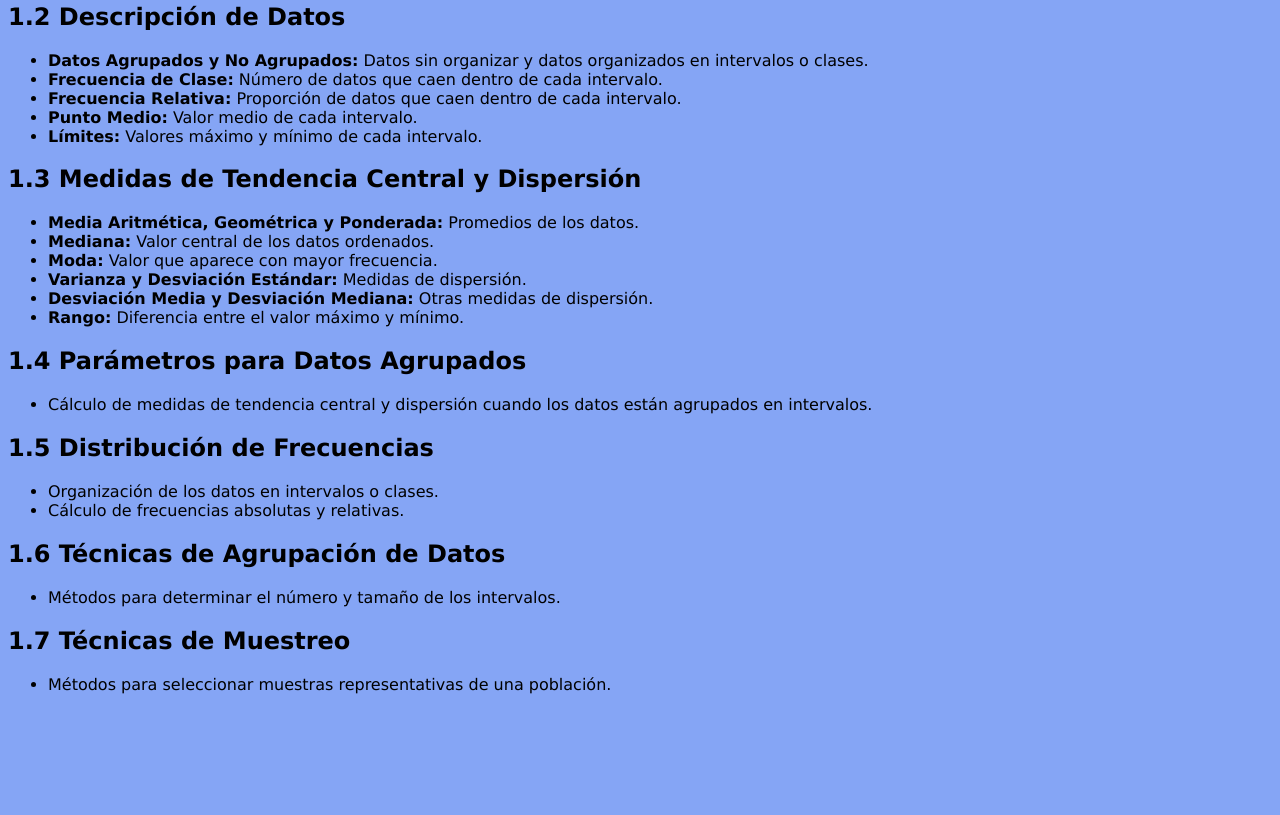
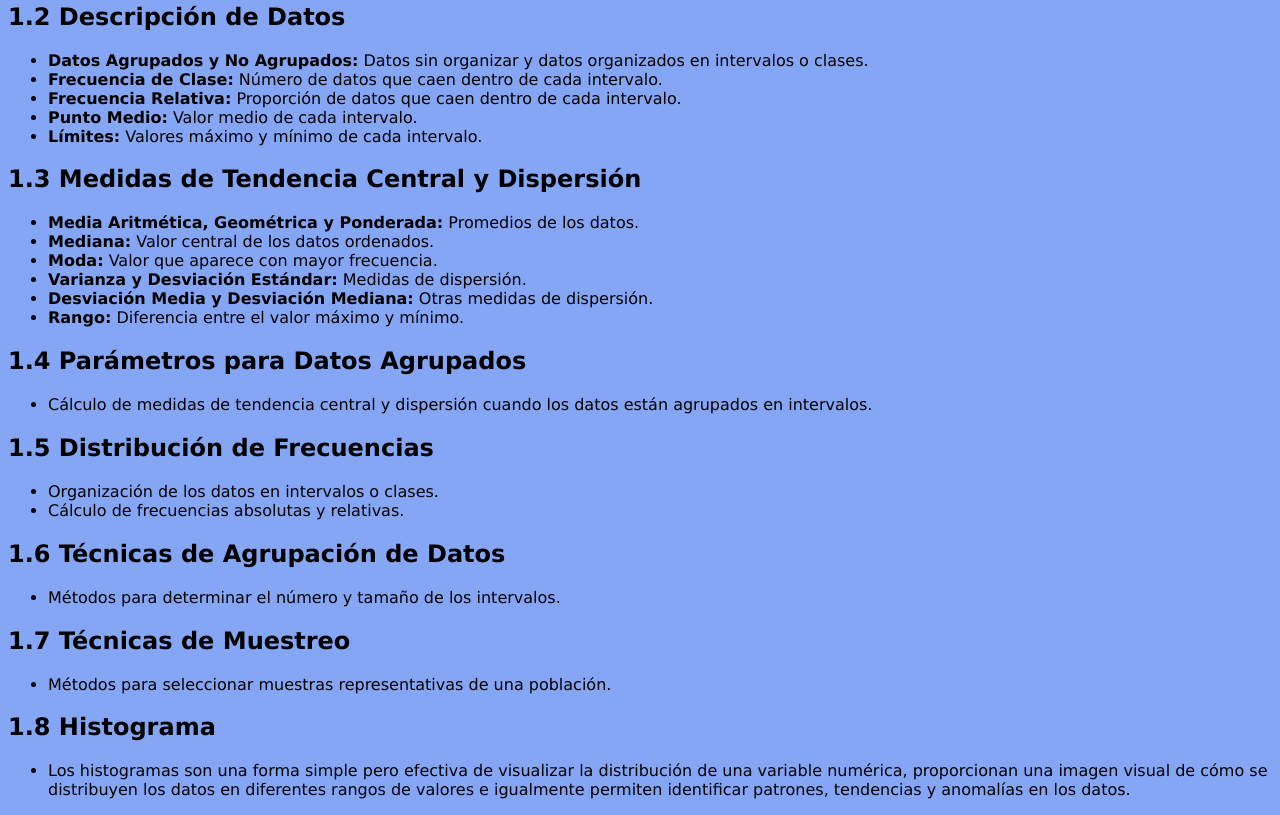
Before and after one commit to LizBernal/TemarioPE, a plain HTML site: page index.html in a window 1280 px wide. Shown: the part 299-1114 px from the top of the page. Before the commit the page ends 1009 px from the top, so only its background shows below. Drawn offline with Linux system fonts and the light colour scheme.

Commit message:
Se agrego un tema que faltaba

```diff
--- a/index.html
+++ b/index.html
@@ -36,6 +36,7 @@
         <h2>1.5 Distribución de Frecuencias</h2> <ul> <li>Organización de los datos en intervalos o clases.</li> <li>Cálculo de frecuencias absolutas y relativas.</li> </ul>
         <h2>1.6 Técnicas de Agrupación de Datos</h2> <ul> <li>Métodos para determinar el número y tamaño de los intervalos.</li> </ul>
         <h2>1.7 Técnicas de Muestreo</h2> <ul> <li>Métodos para seleccionar muestras representativas de una población.</li> </ul>
+        <h2>1.8 Histograma</h2> <ul> <li>Los histogramas son una forma simple pero efectiva de visualizar la distribución de una variable numérica, proporcionan una imagen visual de cómo se distribuyen los datos en diferentes rangos de valores e igualmente permiten identificar patrones, tendencias y anomalías en los datos.</li> </ul>
 
 </body>
 </html>
```
